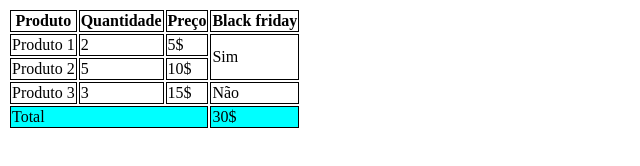
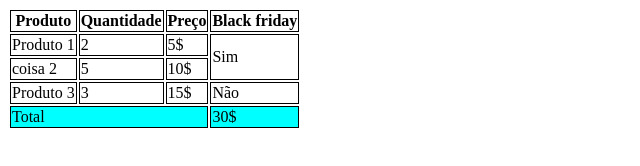
Before and after one commit to Daniel-Maximiano/aula-tabela, a plain HTML site: page index.html in a window 1280 px wide. Shown: the full height of the page, 0-640 px from the left. Drawn offline with Linux system fonts and the light colour scheme.

Commit message:
trocado de produto 2 para coisa 2

```diff
--- a/index.html
+++ b/index.html
@@ -35,7 +35,7 @@
             </tr>
 
             <tr>
-                <td>Produto 2</td>
+                <td>coisa 2</td>
                 <td>5</td>
                 <td>10$</td>
 
```
